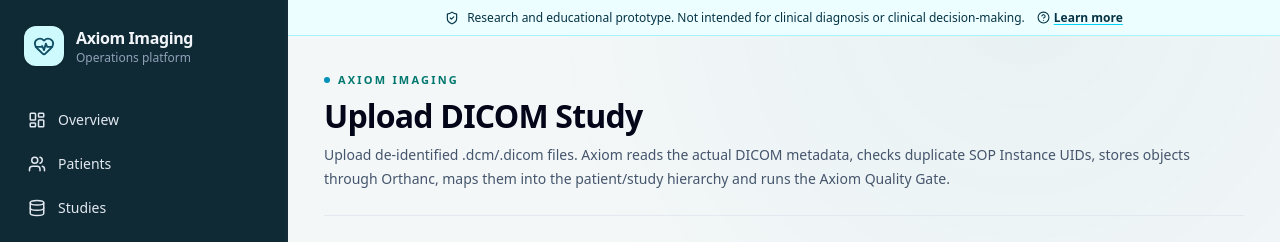
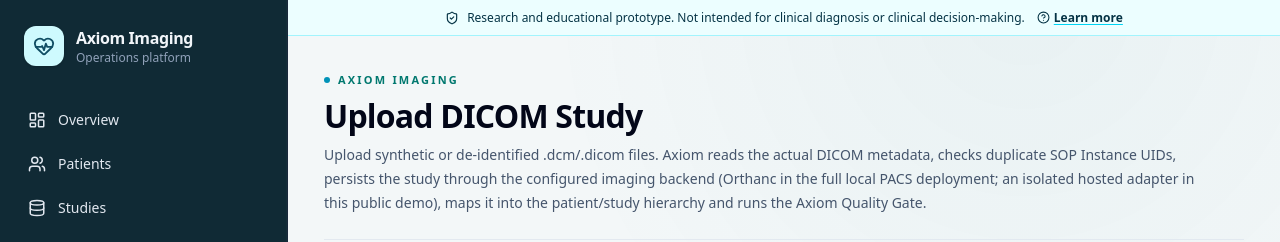
Before and after one commit to Rishikeshsanin/axiom-imaging, a Next.js app in the folder apps/web/: page /upload in a window 1280 px wide. Shown: the top 242 px of the page. Built offline with nearby package versions, Linux system fonts and the light colour scheme; no server answers.

Commit message:
fix: describe hosted and local DICOM storage accurately

```diff
--- a/apps/web/app/upload/page.tsx
+++ b/apps/web/app/upload/page.tsx
@@ -39,7 +39,7 @@ export default function UploadPage() {
 
   return (
     <>
-      <PageHeader title="Upload DICOM Study" description="Upload de-identified .dcm/.dicom files. Axiom reads the actual DICOM metadata, checks duplicate SOP Instance UIDs, stores objects through Orthanc, maps them into the patient/study hierarchy and runs the Axiom Quality Gate." />
+      <PageHeader title="Upload DICOM Study" description="Upload synthetic or de-identified .dcm/.dicom files. Axiom reads the actual DICOM metadata, checks duplicate SOP Instance UIDs, persists the study through the configured imaging backend (Orthanc in the full local PACS deployment; an isolated hosted adapter in this public demo), maps it into the patient/study hierarchy and runs the Axiom Quality Gate." />
 
       <div className="grid gap-5 xl:grid-cols-[0.85fr_1.15fr]">
         <section className="rounded-xl border border-slate-200 bg-white p-6">
```
